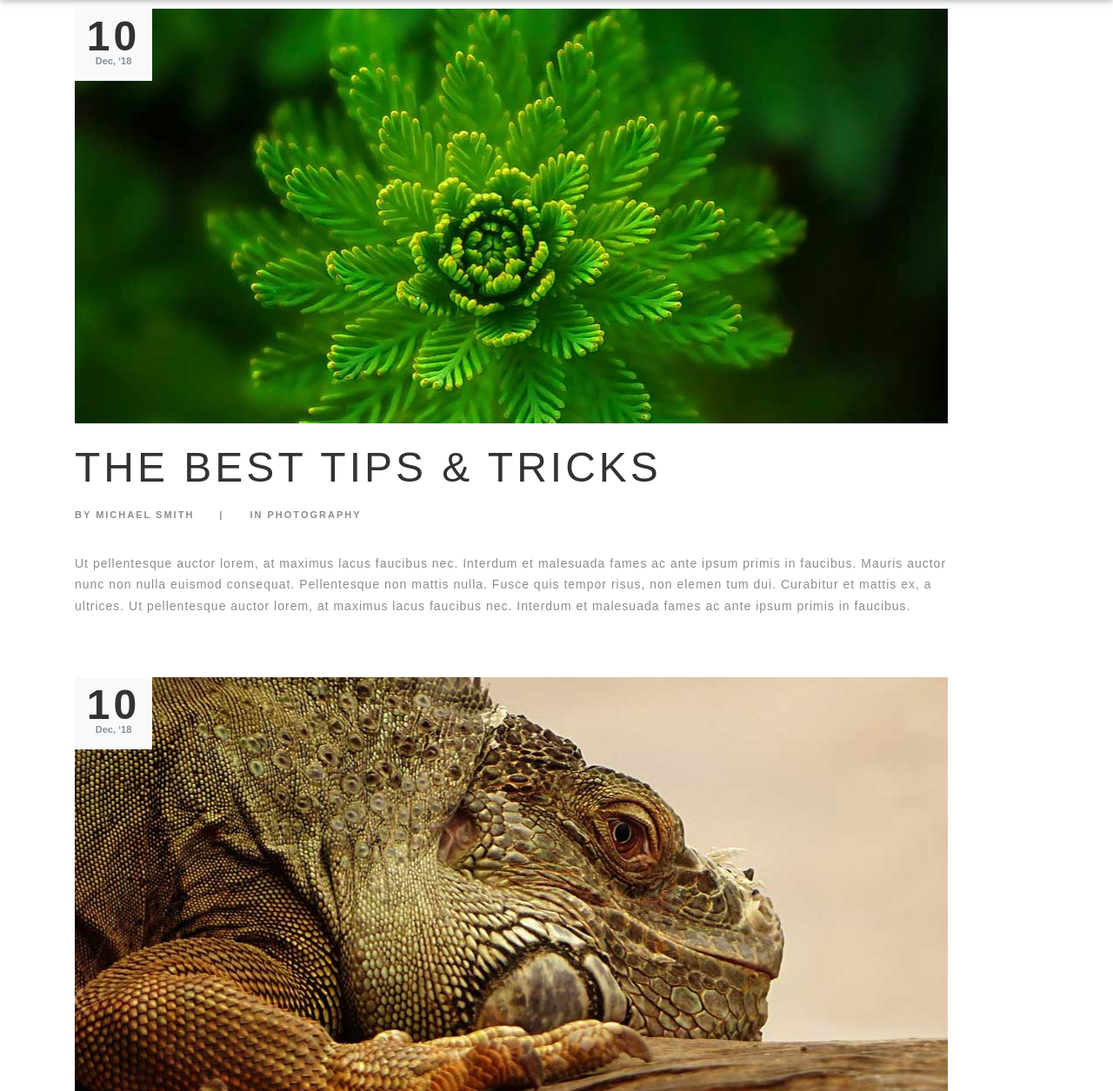
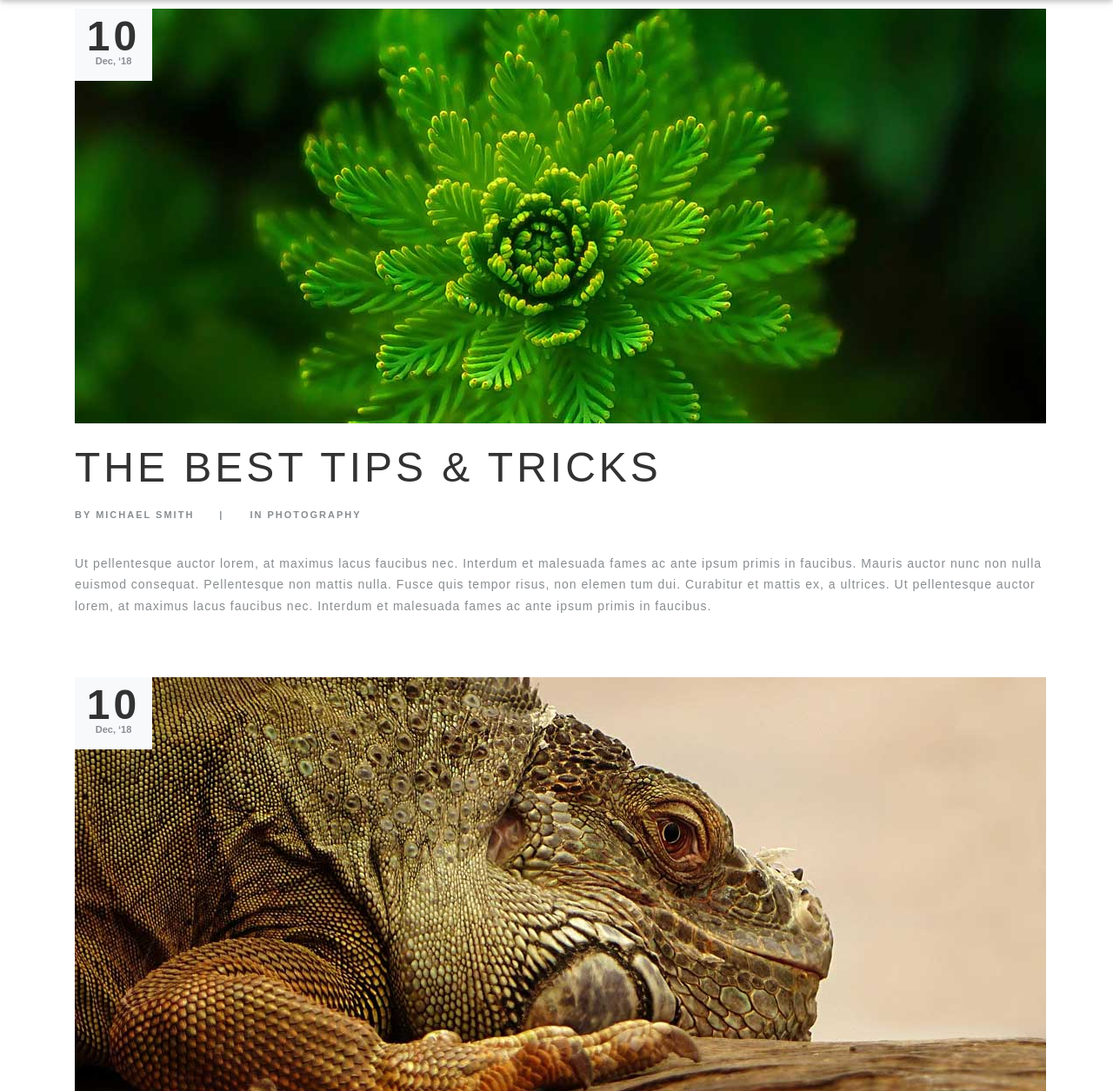
Before and after one commit to amarvsingh/TEDx19, a PHP site: page /blog.html in a window 1280 px wide. Shown: the part 80-1335 px from the top of the page at 87% size. Run offline with PHP 8.4, Linux system fonts and the light colour scheme; some libraries are stand-ins or nearby versions.

Commit message:
Update style2.css

```diff
--- a/css/style2.css
+++ b/css/style2.css
@@ -872,7 +872,7 @@ ol {
 }
 
 .blog-warp {
-	padding-right: 113px;
+
 	height: 100%;
 }
 
```
